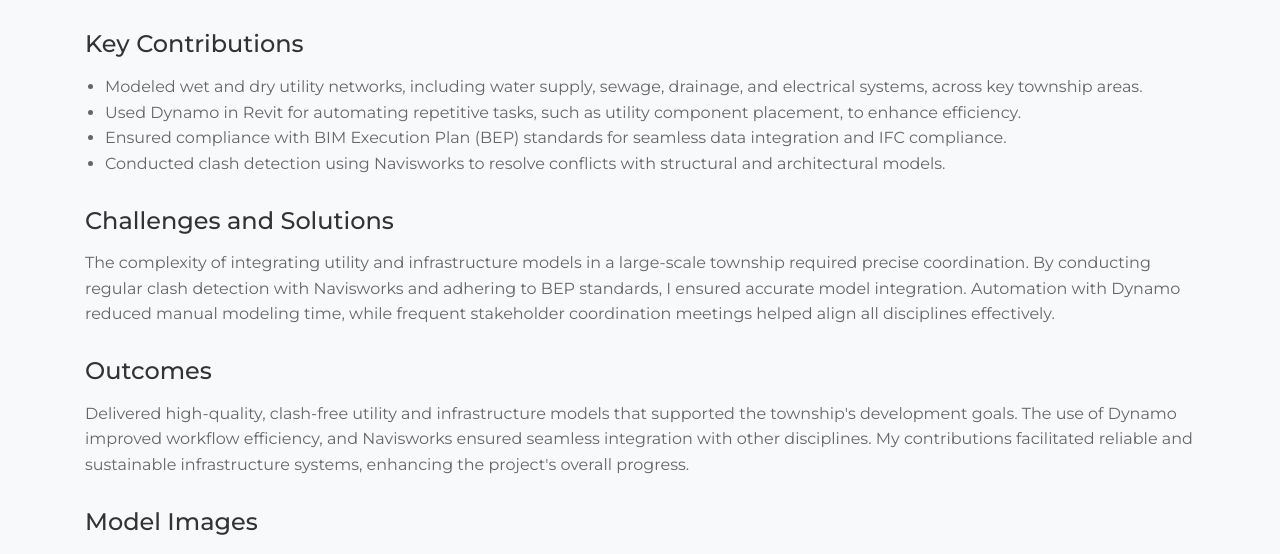
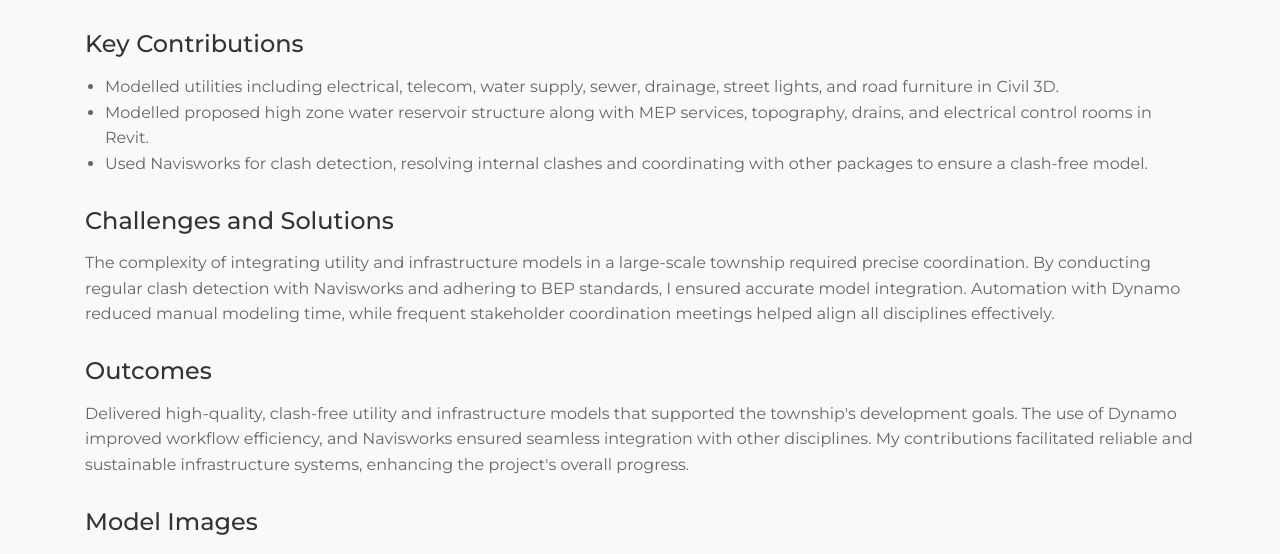
Before and after one commit to kulandaiyesu-bim/portfolio, a plain HTML site: page projects/project-kwasa-damansara.html in a window 1280 px wide. Shown: the part 1080-1634 px from the top of the page. Drawn offline with nearby package versions, Linux system fonts and the light colour scheme.

Commit message:
Update project-kwasa-damansara.html

```diff
--- a/projects/project-kwasa-damansara.html
+++ b/projects/project-kwasa-damansara.html
@@ -250,10 +250,9 @@
 
                     <h3>Key Contributions</h3>
                     <ul>
-                        <li>Modeled wet and dry utility networks, including water supply, sewage, drainage, and electrical systems, across key township areas.</li>
-                        <li>Used Dynamo in Revit for automating repetitive tasks, such as utility component placement, to enhance efficiency.</li>
-                        <li>Ensured compliance with BIM Execution Plan (BEP) standards for seamless data integration and IFC compliance.</li>
-                        <li>Conducted clash detection using Navisworks to resolve conflicts with structural and architectural models.</li>
+                        <li>Modelled utilities including electrical, telecom, water supply, sewer, drainage, street lights, and road furniture in Civil 3D.</li>
+                        <li>Modelled proposed high zone water reservoir structure along with MEP services, topography, drains, and electrical control rooms in Revit.</li>
+                        <li>Used Navisworks for clash detection, resolving internal clashes and coordinating with other packages to ensure a clash-free model.</li>
                     </ul>
 
                     <h3>Challenges and Solutions</h3>
@@ -328,7 +327,7 @@
         <div class="loader"></div>
     </div>
 
-    <!-->JavaScript Libraries -->
+    <!-- JavaScript Libraries -->
     <script defer src="https://code.jquery.com/jquery-3.4.1.min.js"></script>
     <script defer src="https://stackpath.bootstrapcdn.com/bootstrap/4.4.1/js/bootstrap.bundle.min.js"></script>
     <script defer src="../lib/easing/easing.min.js"></script>
@@ -386,7 +385,7 @@
             function startSlideshow() {
                 clearInterval(slideshowInterval);
                 slideshowInterval = setInterval(function() {
-                    if (direction == 'left') {
+                    if (direction === 'left') {
                         currentIndex = (currentIndex + 1) % 9;
                         if (currentIndex === 8) direction = 'right';
                     } else {
```
